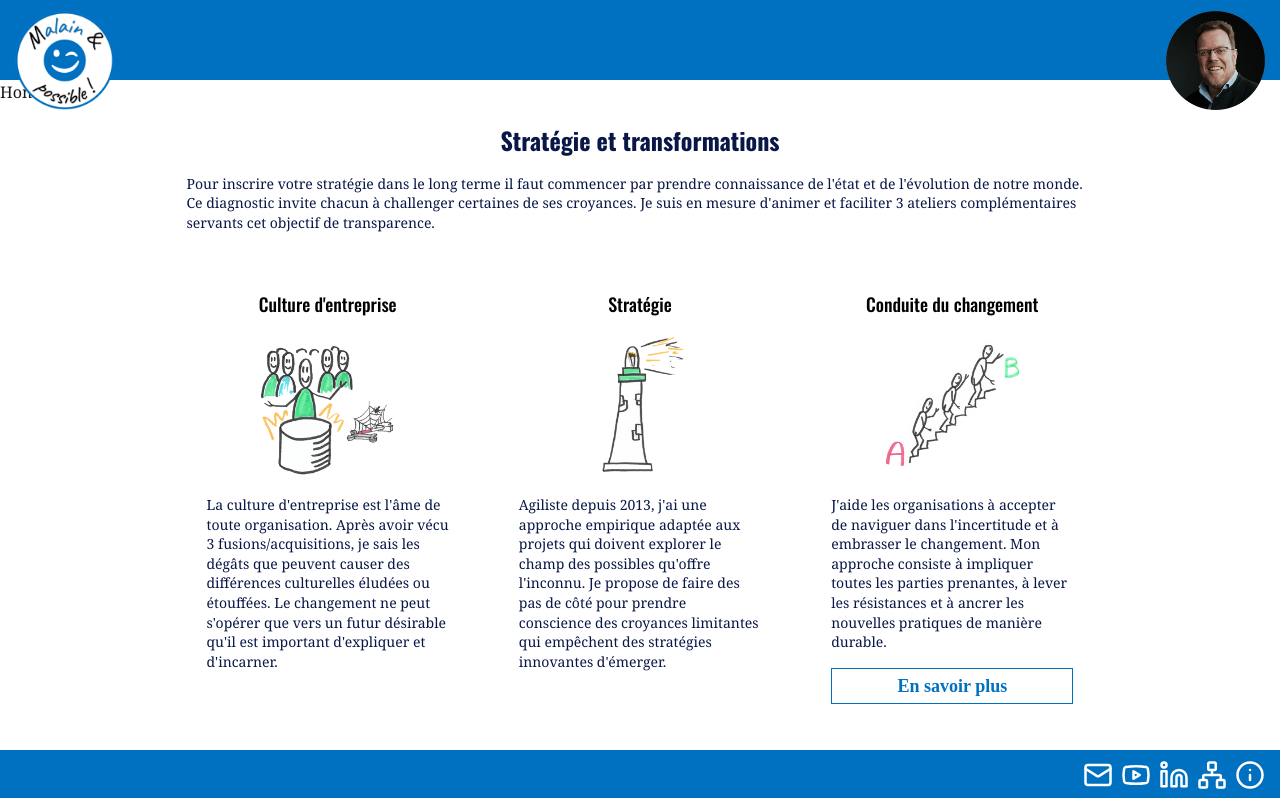
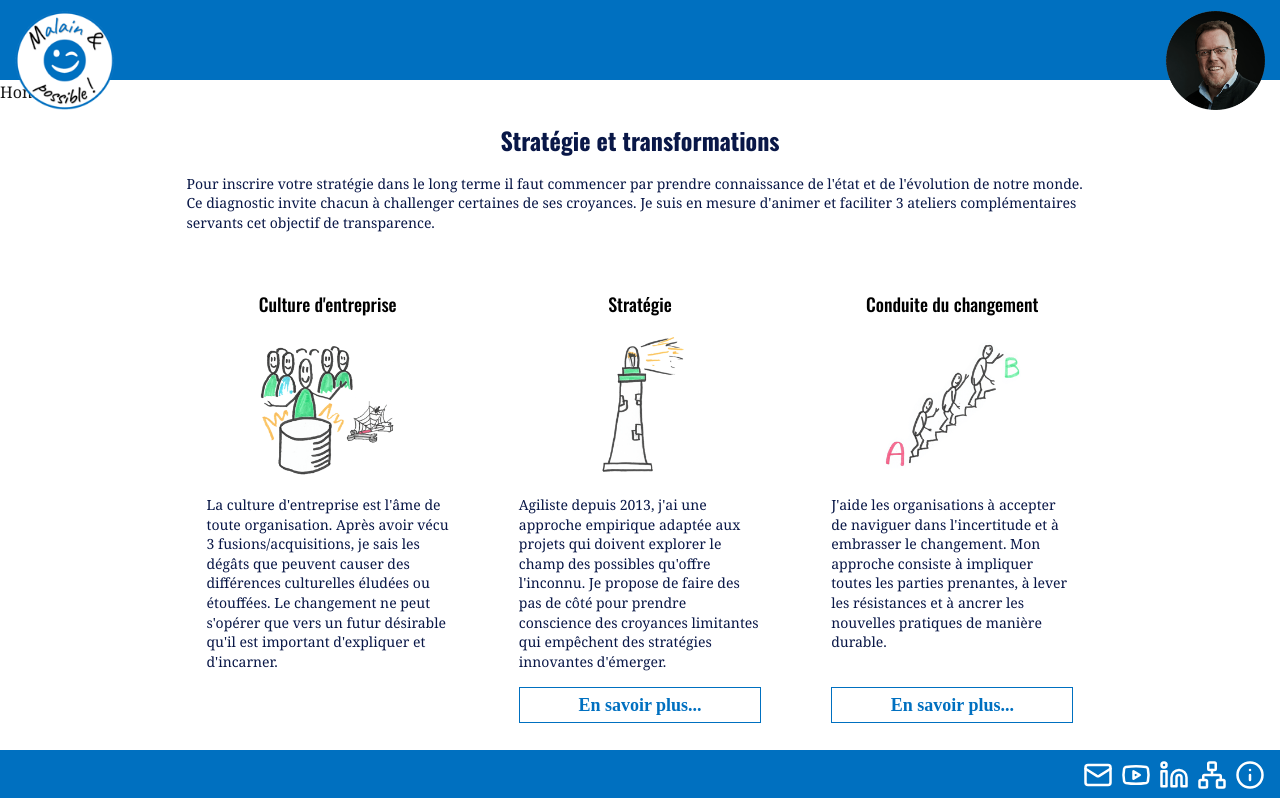
Before and after one commit to AlainMeunierFr/web-malain-et-possible, a Next.js app: page / in a window 1280 px wide. Shown: the top 798 px of the page. Built offline with nearby package versions, Linux system fonts and the light colour scheme; a web font is replaced by a local one.

Commit message:
Feat: Configuration des boutons 'En savoir plus...' avec navigation vers les pages dÃ©diÃ©es

```diff
--- a/A propos de ce site/4. Journal de bord/2026-01-19.md
+++ b/A propos de ce site/4. Journal de bord/2026-01-19.md
@@ -942,6 +942,28 @@ Sur la même principe que la HomePage crée les pages :
 - **Validation** : TypeScript compile sans erreur
 - **Publication** : Commit avec création de 3 nouvelles pages basées sur les fichiers JSON
 
+### Configuration des boutons "En savoir plus..." avec navigation
+#### Configuration des boutons "En savoir plus..." avec navigation
+##### Prompt
+Tous les boutons "En savoir plus..." doivent avoir "..." à la fin. Corrige lorsque ce n'est pas le cas
+Ajoute un bouton "En savoir plus..." pour la compétence "Stratégie"
+Le bouton "En savoir plus..." de "stratégie" amène à la page "Robutesse"
+Le bouton "En savoir plus..." de "Conduite du changement" amène à la page "Conduite du changement"
+Le bouton "En savoir plus..." de "Détournement vidéo" amène à la page "Détournement vidéo
+
+##### Résultat technique
+- **Correction des boutons** : Tous les boutons "En savoir plus" ont été corrigés pour avoir "..." à la fin
+- **Bouton ajouté pour "Stratégie"** : Ajout d'un bouton "En savoir plus..." dans `data/index.json` pour la compétence "Stratégie"
+- **Navigation configurée** :
+  - "Stratégie" → `/robustesse`
+  - "Conduite du changement" → `/conduite-du-changement`
+  - "Détournement vidéo" → `/detournement-video`
+- **Composant mis à jour** : `DomaineDeCompetences.tsx` converti en Client Component et utilise `Link` de Next.js pour la navigation
+- **CSS mis à jour** : Le style du bouton fonctionne aussi pour les éléments `Link` (ajout de `text-decoration: none` et `display: inline-block`)
+- **Interface JSON** : L'action du bouton contient maintenant directement la route (ex: `/robustesse`) au lieu d'une commande générique
+- **TypeScript** : Compile sans erreur
+- **Publication** : Commit avec configuration des boutons et navigation
+
 ### Correction erreur validation journal et amélioration DOD
 #### Correction erreur validation journal et amélioration DOD
 ##### Prompt
--- a/components/DomaineDeCompetences.module.css
+++ b/components/DomaineDeCompetences.module.css
@@ -107,6 +107,8 @@
   text-align: center;
   cursor: pointer;
   transition: background 200ms;
+  text-decoration: none;
+  display: inline-block;
 }
 
 .competenceBouton:hover {
--- a/components/DomaineDeCompetences.tsx
+++ b/components/DomaineDeCompetences.tsx
@@ -2,7 +2,10 @@
  * Composant pour afficher un Domaine de compétences
  */
 
+'use client';
+
 import React from 'react';
+import Link from 'next/link';
 import type { DomaineDeCompetences } from '../utils/indexReader';
 import styles from './DomaineDeCompetences.module.css';
 
@@ -74,9 +77,9 @@ const DomaineDeCompetences: React.FC<DomaineDeCompetencesProps> = ({ domaine })
               {parseInlineMarkdown(competence.description)}
             </div>
             {competence.bouton && (
-              <button className={styles.competenceBouton}>
+              <Link href={competence.bouton.action} className={styles.competenceBouton}>
                 {competence.bouton.texte}
-              </button>
+              </Link>
             )}
           </div>
         ))}
--- a/data/index.json
+++ b/data/index.json
@@ -20,7 +20,10 @@
             "alt": "Stratégie"
           },
           "description": "Agiliste depuis 2013, j'ai une approche empirique adaptée aux projets qui doivent explorer le champ des possibles qu'offre l'inconnu. Je propose de faire des pas de côté pour prendre conscience des croyances limitantes qui empêchent des stratégies innovantes d'émerger.",
-          "bouton": null
+          "bouton": {
+            "texte": "En savoir plus...",
+            "action": "/robustesse"
+          }
         },
         {
           "titre": "Conduite du changement",
@@ -30,8 +33,8 @@
           },
           "description": "J'aide les organisations à accepter de naviguer dans l'incertitude et à embrasser le changement. Mon approche consiste à impliquer toutes les parties prenantes, à lever les résistances et à ancrer les nouvelles pratiques de manière durable.",
           "bouton": {
-            "texte": "En savoir plus",
-            "action": "navigation"
+            "texte": "En savoir plus...",
+            "action": "/conduite-du-changement"
           }
         }
       ]
@@ -67,7 +70,7 @@
           "description": "**J'ai une expertise reconnue** dans le détournement de scènes cultes du cinéma. Ce média atypique permet de donner de la visibilité et créer de la viralité sur vos messages stratégiques.",
           "bouton": {
             "texte": "En savoir plus...",
-            "action": "navigation"
+            "action": "/detournement-video"
           }
         }
       ]
```
